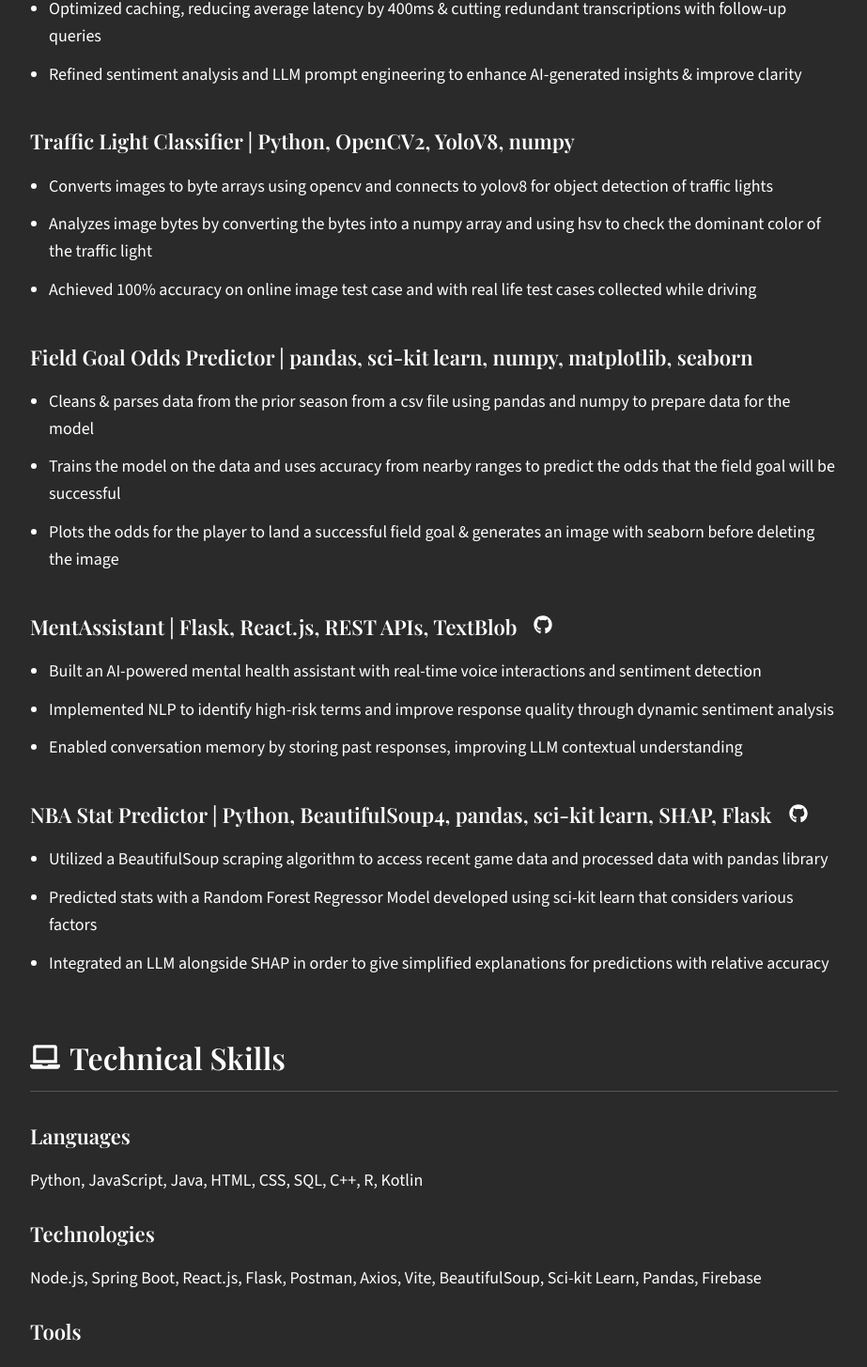
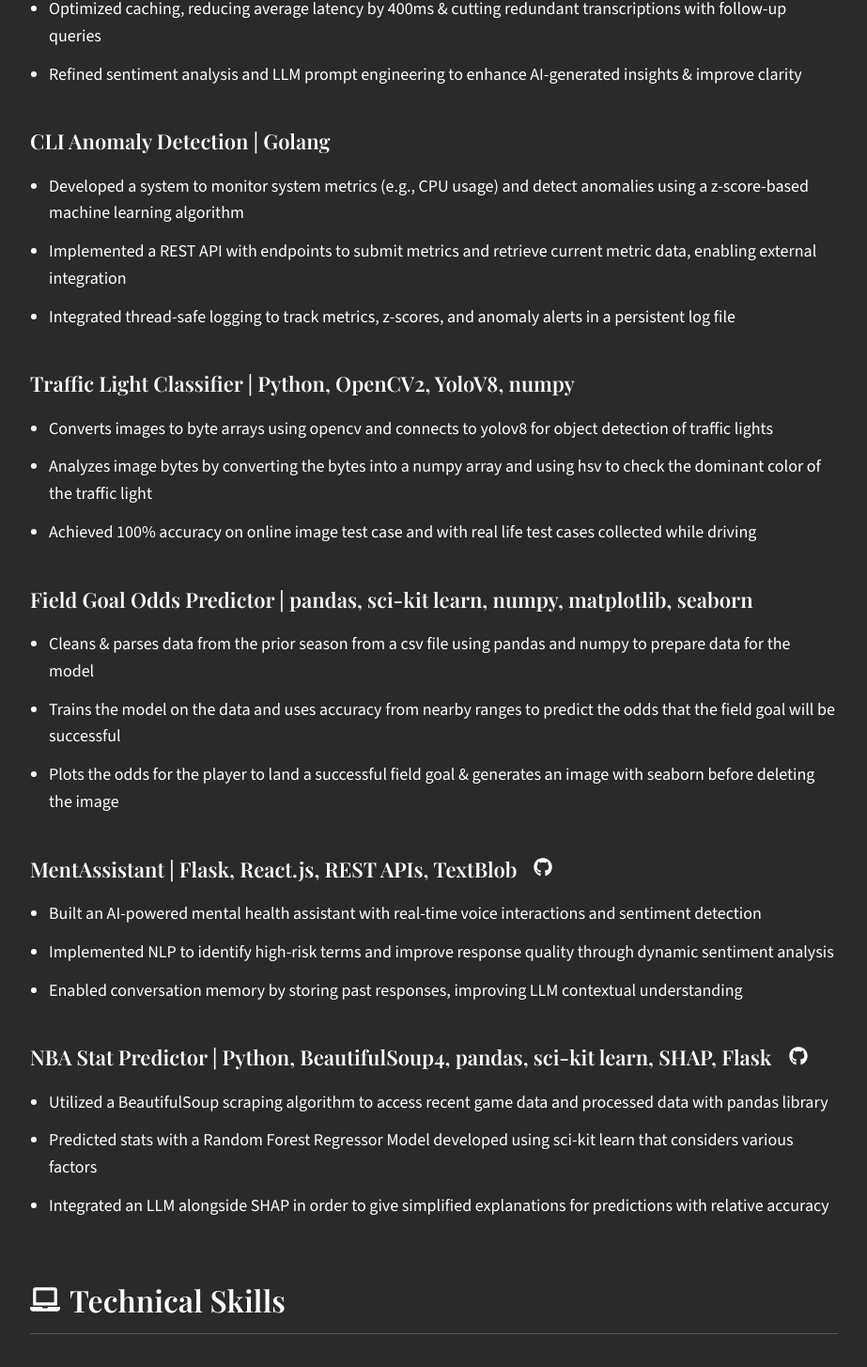
Before and after one commit to jadenkuriakose/portfolio, a React (Create React App) app in the folder app/: page / in a window 1280 px wide. Shown: the part 2719-4174 px from the top of the page at 94% size, without its empty margins (178-1101 px from the left). Built offline with nearby package versions, Linux system fonts and the light colour scheme.

Commit message:
added a new project & added go as a skill recently started learning go with PBL

```diff
--- a/app/src/App.js
+++ b/app/src/App.js
@@ -218,6 +218,23 @@ export default function App() {
           </div>
 
           <div className="project-item">
+            <h3>
+              CLI Anomaly Detection | Golang
+            </h3>
+            <ul>
+              <li>
+                Developed a system to monitor system metrics (e.g., CPU usage) and detect anomalies using a z-score-based machine learning algorithm
+              </li>
+              <li>
+                Implemented a REST API with endpoints to submit metrics and retrieve current metric data, enabling external integration
+              </li>
+              <li>
+                Integrated thread-safe logging to track metrics, z-scores, and anomaly alerts in a persistent log file
+              </li>
+            </ul>
+          </div>
+
+          <div className="project-item">
             <h3>Traffic Light Classifier | Python, OpenCV2, YoloV8, numpy</h3>
             <ul>
               <li>
@@ -299,7 +316,7 @@ export default function App() {
 
           <div className="skills-group">
             <h3>Languages</h3>
-            <p>Python, JavaScript, Java, HTML, CSS, SQL, C++, R, Kotlin</p>
+            <p>Python, JavaScript, Go, Java, HTML, CSS, SQL, C++, R, Kotlin</p>
           </div>
 
           <div className="skills-group">
```
